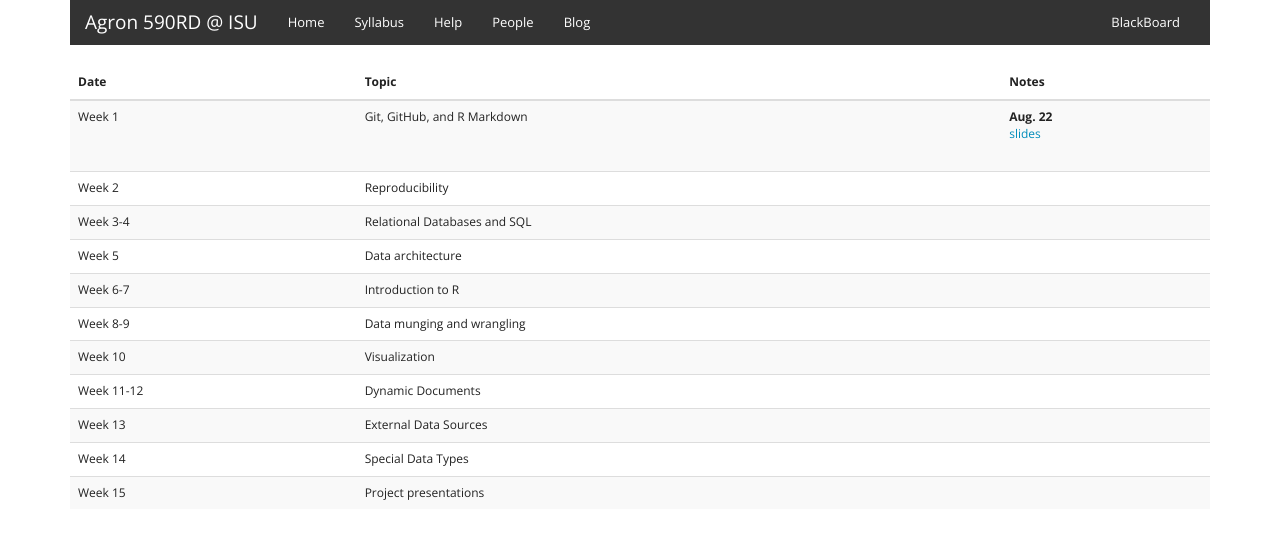
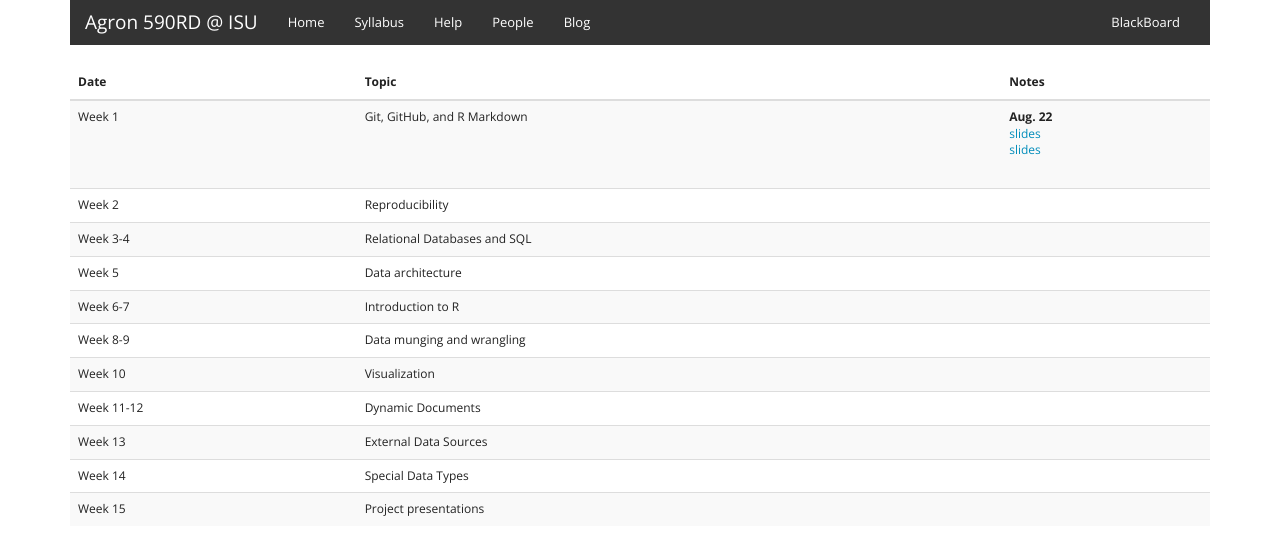
Before and after one commit to agron590-ISU/agron590-ISU.github.io, a Jekyll site: the page built from syllabus.html, in a window 1280 px wide. Shown: the top 555 px of the page. Built offline with Jekyll 4.4.1, drawn with Linux system fonts in a browser that asks for light colours.

Commit message:
trying something with dictionry

```diff
--- a/syllabus.html
+++ b/syllabus.html
@@ -20,6 +20,7 @@
         <td>
           <dl>
           <dt>Aug. 22</dt>
+          <dd><a href="../materials/week_01/course_intro/slides.html" target=_blank>slides</a></dd>
           <dd><a href="../materials/week_01/course_intro/slides.html" target=_blank>slides</a></dd>
           </dl>
         </td>
```
